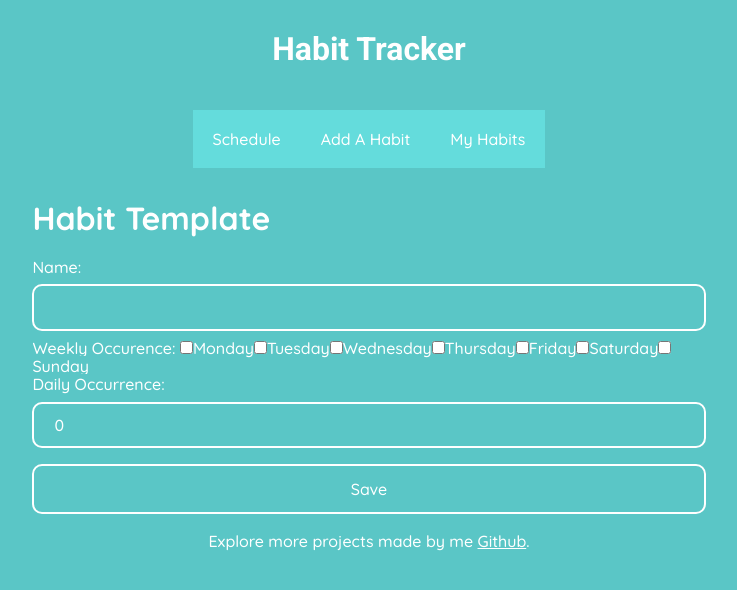
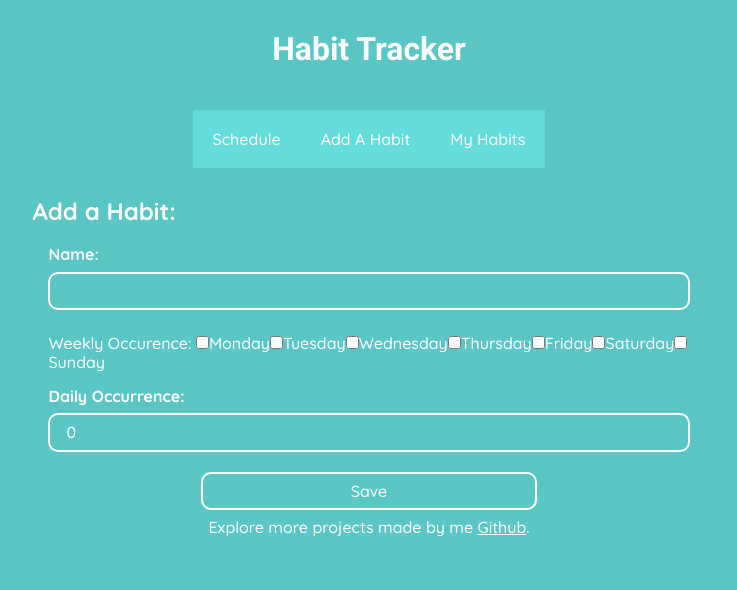
Before and after one commit to syedmwgilani/Habbit-Tracker, a React (Create React App) app: page /habit-tracker/habit-template in a window 1280 px wide. Shown: the top 590 px of the page, without its empty margins (271-1008 px from the left). Built offline with nearby package versions, Linux system fonts and the light colour scheme.

Commit message:
Made UI changes to HabitTemplate.js.

```diff
--- a/src/HabitTemplate.js
+++ b/src/HabitTemplate.js
@@ -61,12 +61,12 @@ class HabitTemplate extends Component {
 
         return (
             <main className="grid-wrapper">
-                <div></div>
+                <div></div>{/* Used for sides in grid. Needed to work properly. */}
                 <div>
-                    <h1>Habit Template</h1>
-                    <div>
+                    <h2>Add a Habit:</h2>
+                    <div className="pl1 pr1">
                         <label htmlFor="habitNameId">
-                            <span>Name:</span>
+                            <b>Name:</b>
                             <input type="text"
                                 id="habitNameId"
                                 name="name"
@@ -86,12 +86,12 @@ class HabitTemplate extends Component {
                         />
                     </label>
                 </div> */}
-                    <div>
+                    <div className="mt1 pl1 pr1">
                         <WeekInput {...this.state.weeklyOccurrence} onChange={(event) => this.handleInputChange(event)} />
                     </div>
-                    <div>
+                    <div className="mt1 pl1 pr1">
                         <label htmlFor="dailyOccurrenceId">
-                            <span>Daily Occurrence:</span>
+                            <b>Daily Occurrence:</b>
                             <input type="number"
                                 id="dailyOccurrenceId"
                                 name="dailyOccurrence"
@@ -122,11 +122,11 @@ class HabitTemplate extends Component {
                         />
                     </label>
                 </div> */}
-                    <div>
-                        <button onClick={event => this.saveStateToLocalStorage()}>Save</button>
+                    <div className="save-button-container">
+                        <button className="save-button" onClick={event => this.saveStateToLocalStorage()}>Save</button>
                     </div>
                 </div>
-                <div></div>
+                <div></div>{/* Used for sides in grid. Needed to work properly. */}
             </main>
         )
     }
--- a/src/index.css
+++ b/src/index.css
@@ -53,36 +53,17 @@ nav a.tab {
 .pl1 {
     padding-left: 1rem;
 }
+.pr1 {
+    padding-right: 1rem;
+}
 .pt1 {
     padding-top: 1rem;
 }
 .pb1 {
     padding-bottom: 1rem;
 }
-
-input[type=text],
-input[type=number] {
-    width: 100%;
-    padding: 12px 20px;
-    margin: 8px 0;
-    display: inline-block;
-    border: 2px solid var(--primary-color);
-    border-radius: 10px;
-    box-sizing: border-box;
-}
-
-button {
-    width: 100%;
-    padding: 14px 20px;
-    margin: 8px 0;
-    border: none;
-    border-radius: 10px;
-    border: 2px solid var(--primary-color);
-    cursor: pointer;
-}
-
-button:hover {
-    filter: brightness(0.85);
+.mt1 {
+    margin-top: 1rem;
 }
 
 .grid-wrapper {
@@ -124,3 +105,34 @@ button:hover {
 ul {
     list-style-type:none;
 }
+
+input[type=text],
+input[type=number] {
+    width: 100%;
+    padding: 0.5rem 1rem;
+    margin: 0.5rem 0;
+    display: inline-block;
+    border-radius: 10px;
+    border: 2px solid var(--primary-color);
+    box-sizing: border-box;
+}
+
+.save-button-container {
+    position: relative;
+    height: 3rem;
+}
+.save-button-container:hover {
+    filter: brightness(0.85);
+}
+
+.save-button {
+    position: absolute;
+    top: 25%;
+    left: 25%;
+    width: 50%;
+    padding: 0.5rem 1rem;
+    border: none;
+    border-radius: 10px;
+    border: 2px solid var(--primary-color);
+    cursor: pointer;
+}
```
